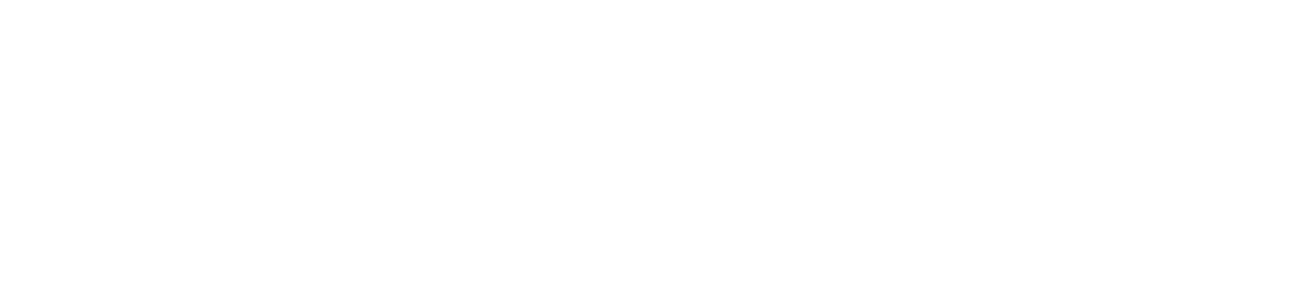
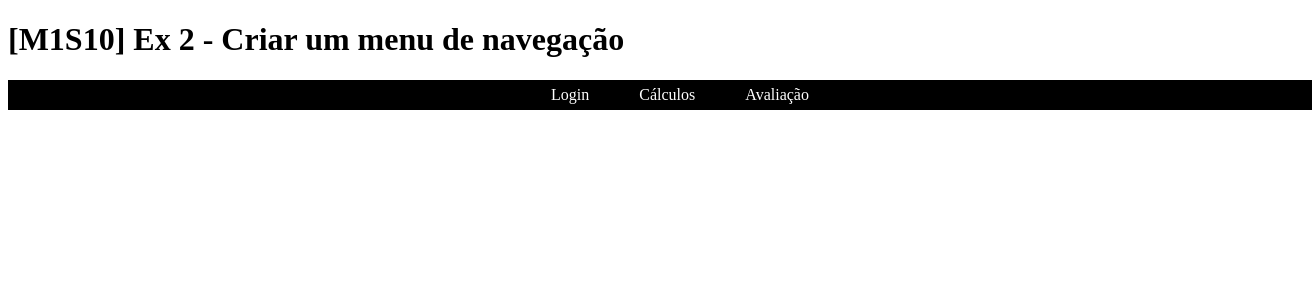
Before and after one commit to RodrigoRaiche/exerciciosAngular, an Angular app: page /menu in a window 1280 px wide. Before the commit this address led to /. Shown: the top 300 px of the page, 1312 px wide, since content can reach past the window. Built offline with nearby package versions, Linux system fonts and the light colour scheme.

Commit message:
[M1S10] Ex 2 - Criar um menu de navegação

```diff
--- a/src/app/app-routing.module.ts
+++ b/src/app/app-routing.module.ts
@@ -1,3 +1,4 @@
+import { MenuComponent } from './views/menu/menu.component';
 import { BuscaComponent } from './components/busca/busca.component';
 import { NgModule } from '@angular/core';
 import { RouterModule, Routes } from '@angular/router';
@@ -48,6 +49,10 @@
     path: 'home',
     component: HomeGeralComponent
   },
+  {
+    path: 'menu',
+    component: MenuComponent
+  },
 
 ];
 
--- a/src/app/app.module.ts
+++ b/src/app/app.module.ts
@@ -15,6 +15,7 @@
 import { FilmeMaisPopularComponent } from './views/filme-mais-popular/filme-mais-popular.component';
 import { BuscaComponent } from './components/busca/busca.component';
 import { HomeGeralComponent } from './views/home-geral/home-geral.component';
+import { MenuComponent } from './views/menu/menu.component';
 
 
 @NgModule({
@@ -28,7 +29,8 @@
     LoadingTelaComponent,
     FilmeMaisPopularComponent,
     BuscaComponent,
-    HomeGeralComponent
+    HomeGeralComponent,
+    MenuComponent
   ],
   imports: [
     BrowserModule,
--- /dev/null
+++ b/src/app/views/menu/menu.component.html
@@ -0,0 +1,6 @@
+<h1>[M1S10] Ex 2 - Criar um menu de navegação</h1>
+<ul>
+    <li><a href="/login">Login</a></li>
+    <li><a href="/calculoMultiplos">Cálculos</a></li>
+    <li><a href="/avaliacao">Avaliação</a></li>
+</ul>
--- /dev/null
+++ b/src/app/views/menu/menu.component.scss
@@ -0,0 +1,16 @@
+ul{
+   display: flex;
+   gap: 50px;
+   list-style-type: none;
+   width: 100%;
+   height: 30px;
+   background-color: black;
+   align-items: center;
+   justify-content: center;
+
+}
+
+a{
+    color: white;
+    text-decoration: none;
+}
--- /dev/null
+++ b/src/app/views/menu/menu.component.ts
@@ -0,0 +1,15 @@
+import { Component, OnInit } from '@angular/core';
+
+@Component({
+  selector: 'app-menu',
+  templateUrl: './menu.component.html',
+  styleUrls: ['./menu.component.scss']
+})
+export class MenuComponent implements OnInit {
+
+  constructor() { }
+
+  ngOnInit(): void {
+  }
+
+}
```
Also changed, not shown: 1 other file (tests, documents, lock files or other folders).
